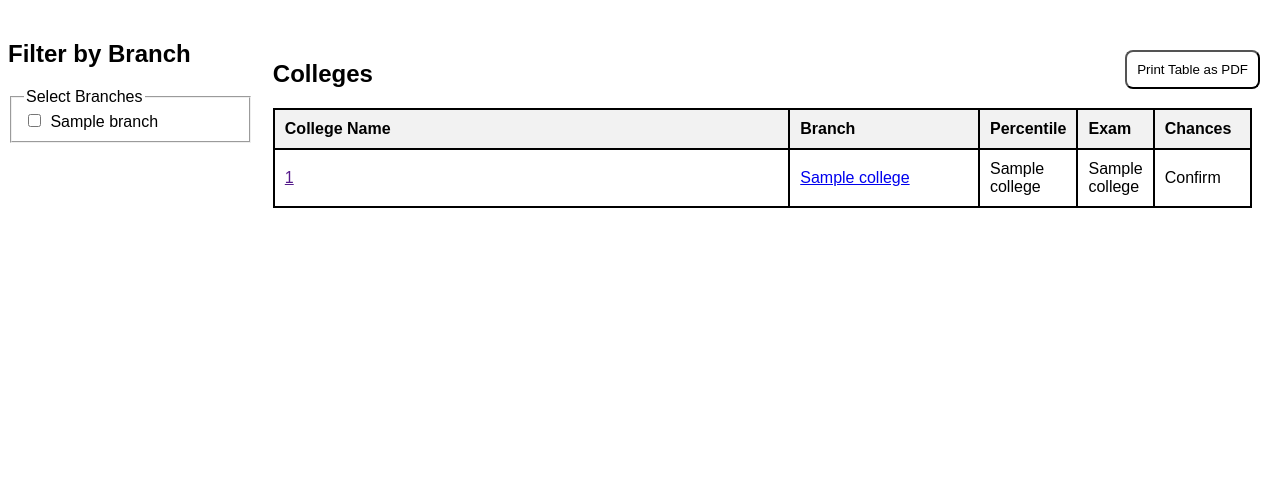
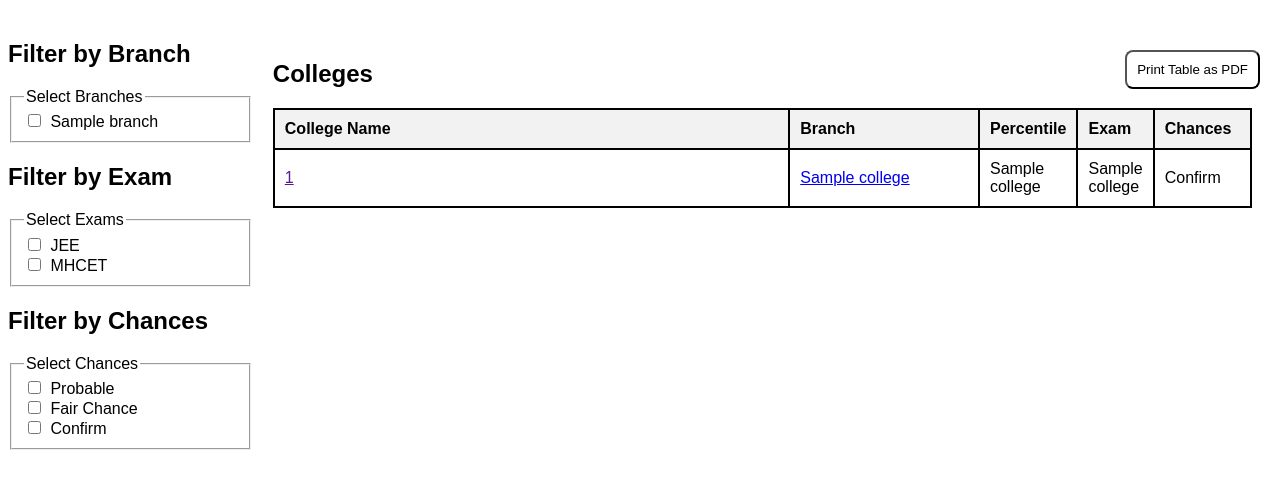
Before and after one commit to gauthamnnair/College-Connect, a Flask app: template templates/result.html in a window 1280 px wide. Shown: the top 489 px of the page. Run offline with Flask 3, Linux system fonts and the light colour scheme; the template is opened without the code that fills it: most values are stand-ins (such as "Sample title", 1, 10 or a date in 2020).

Commit message:
Added Filter by chance and Exam type

```diff
--- a/templates/result.html
+++ b/templates/result.html
@@ -88,6 +88,38 @@
                     {% endfor %}
                 </fieldset>
             </form>
+            <h2>Filter by Exam</h2>
+            <form id="examFilterForm">
+                <fieldset>
+                    <legend>Select Exams</legend>
+                    <label>
+                        <input type="checkbox" name="exam" value="JEE">
+                        JEE
+                    </label><br>
+                    <label>
+                        <input type="checkbox" name="exam" value="MHCET">
+                        MHCET
+                    </label><br>
+                </fieldset>
+            </form>
+            <h2>Filter by Chances</h2>
+            <form id="chanceFilterForm">
+                <fieldset>
+                    <legend>Select Chances</legend>
+                    <label>
+                        <input type="checkbox" name="chance" value="Probable">
+                        Probable
+                    </label><br>
+                    <label>
+                        <input type="checkbox" name="chance" value="Fair Chance">
+                        Fair Chance
+                    </label><br>
+                    <label>
+                        <input type="checkbox" name="chance" value="Confirm">
+                        Confirm
+                    </label><br>
+                </fieldset>
+            </form>
         </div>
         <div class="colleges-table">
             <h2>Colleges</h2>
@@ -119,32 +151,52 @@
     <script>
         document.addEventListener('DOMContentLoaded', function() {
             const branchCheckboxes = document.querySelectorAll('input[name="branch"]');
+            const examCheckboxes = document.querySelectorAll('input[name="exam"]');
+            const chanceCheckboxes = document.querySelectorAll('input[name="chance"]');
+
             branchCheckboxes.forEach(function(checkbox) {
-                checkbox.addEventListener('change', function() {
-                    filterColleges();
-                });
+                checkbox.addEventListener('change', filterColleges);
+            });
+
+            examCheckboxes.forEach(function(checkbox) {
+                checkbox.addEventListener('change', filterColleges);
+            });
+
+            chanceCheckboxes.forEach(function(checkbox) {
+                checkbox.addEventListener('change', filterColleges);
             });
 
             function filterColleges() {
                 const selectedBranches = Array.from(branchCheckboxes)
-                                            .filter(checkbox => checkbox.checked)
-                                            .map(checkbox => checkbox.value);
+                    .filter(checkbox => checkbox.checked)
+                    .map(checkbox => checkbox.value);
+
+                const selectedExams = Array.from(examCheckboxes)
+                    .filter(checkbox => checkbox.checked)
+                    .map(checkbox => checkbox.value);
+
+
+                const selectedChances = Array.from(chanceCheckboxes)
+                    .filter(checkbox => checkbox.checked)
+                    .map(checkbox => checkbox.value);
 
                 const collegeRows = document.querySelectorAll('.colleges-table table tbody tr');
+
                 collegeRows.forEach(function(row) {
                     const branch = row.querySelector('td:nth-child(2)').textContent;
-                    if (selectedBranches.length === 0 || selectedBranches.includes(branch)) {
+                    const exam = row.querySelector('td:nth-child(4)').textContent;
+                    const chance = row.querySelector('td:nth-child(5)').textContent;
+
+                    const branchMatch = selectedBranches.length === 0 || selectedBranches.includes(branch);
+                    const examMatch = selectedExams.length === 0 || selectedExams.includes(exam);
+                    const chanceMatch = selectedChances.length === 0 || selectedChances.includes(chance);
+
+                    if (branchMatch && examMatch && chanceMatch) {
                         row.style.display = 'table-row';
                     } else {
                         row.style.display = 'none';
                     }
                 });
-
-                if (selectedBranches.length === 0) {
-                    collegeRows.forEach(function(row) {
-                        row.style.display = 'table-row';
-                    });
-                }
             }
         });
 
@@ -186,8 +238,8 @@
             calculateChances(jeePercentile, mhcetPercentile);
         });
 
-         function printTable() {
-            // Hide columns: "Percentile" and "Exam"
+        function printTable() {
+            // Hide columns: "Percentile", "Exam", and "Chances"
             const columnsToHide = [2, 3, 4]; // Indexes of columns to hide (0-based)
             const tableHeadings = document.querySelectorAll('.colleges-table table th');
             columnsToHide.forEach(function(index) {
```
